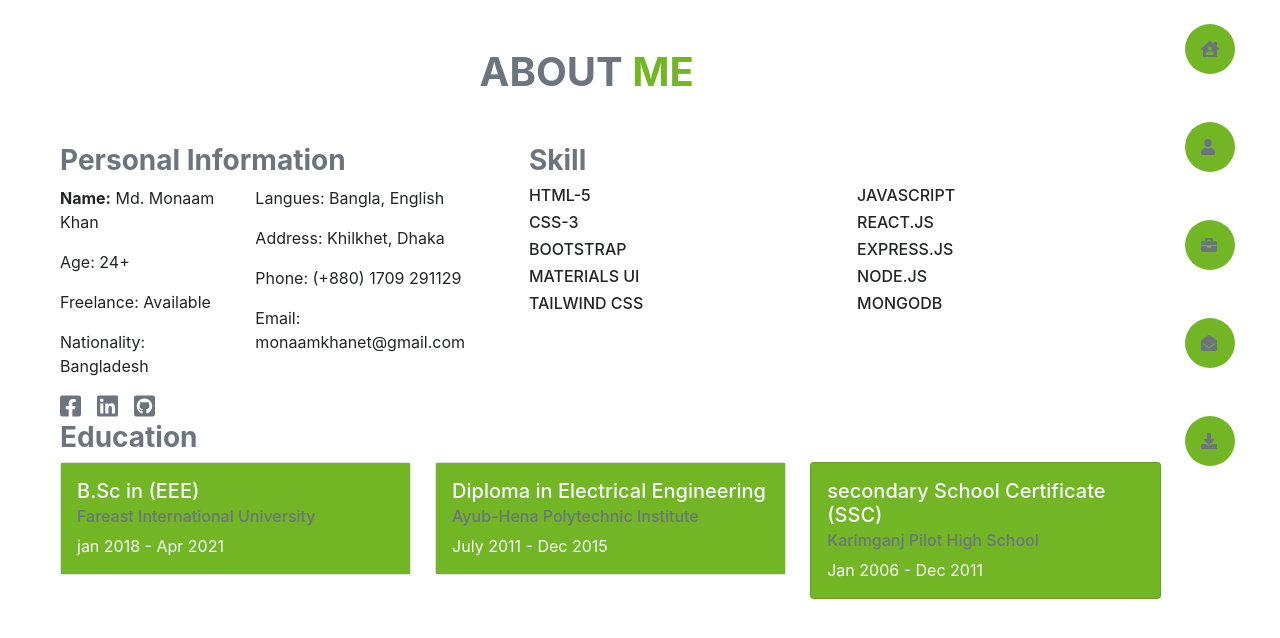
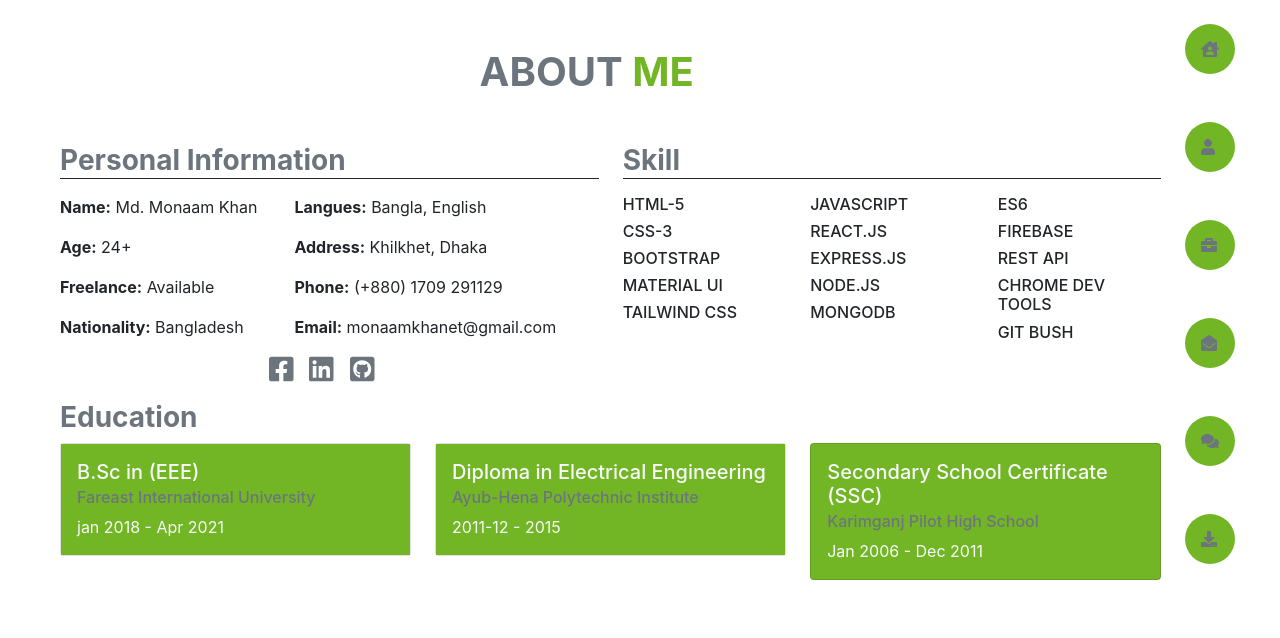
Before and after one commit to monayemkhan/my-portfolio, a React (Create React App) app: page /about in a window 1280 px wide. Shown: the top 638 px of the page. Built offline with nearby package versions, Linux system fonts and the light colour scheme.

Commit message:
third commit

```diff
--- a/src/App.css
+++ b/src/App.css
@@ -1,12 +1,13 @@
 .App {
   /* text-align: center; */
 }
-
 .App-logo {
   height: 40vmin;
   pointer-events: none;
 }
+
 /* home page sytles */
+
 /* home page name styles */
 .name-color {
   color: #72b626;
@@ -49,8 +50,23 @@ img {
     border-color: #72b626;
     color: white;
 }
+.btn-text {
+  color: #72b626;
+}
+.btn-text:hover {
+  color: white;
+}
 
-
+/* contact form button styles*/
+.contact-btn-color {
+  background-color: #72b626;
+    color: black;
+}
+.contact-btn-color:hover {
+  background-color: white;
+  border-color: #72b626;
+  color: #72b626;
+}
 
 /* sidebar menu styles */
 .side{
@@ -66,7 +82,6 @@ width: 50px;
     background: #72b626;
     cursor: pointer;
 }
-
 /* sidebar menu name styles */
 .dis {
     z-index: -1;
@@ -85,7 +100,6 @@ width: 50px;
     margin: 0;
     background: #72b626;
 }
-
 /* sidebar menu hover styles */
 .side:hover .dis {
   opacity: 1;
--- a/src/App.js
+++ b/src/App.js
@@ -2,9 +2,11 @@ import { BrowserRouter as Router, Switch, Route } from 'react-router-dom';
 import './App.css';
 import Home from './Component/Home/Home/Home';
 import About from './Component/Pages/About/About';
+import Blogs from './Component/Pages/Blogs/Blogs';
 import Contact from './Component/Pages/Contact/Contact';
 import Project from './Component/Pages/Project/Project';
 import Projects from './Component/Pages/Projects/Projects';
+import Resume from './Component/Pages/Resume/Resume';
 
 function App() {
   return (
@@ -29,6 +31,12 @@ function App() {
           <Route path="/contact">
             <Contact></Contact>
           </Route>
+          <Route path="/blogs">
+            <Blogs></Blogs>
+          </Route>
+          <Route path="/resume">
+            <Resume></Resume>
+          </Route>
         </Switch>
       </Router>
     </div>
--- a/src/Component/Pages/About/About.js
+++ b/src/Component/Pages/About/About.js
@@ -17,43 +17,44 @@ const About = () => {
                     </Row>
                     {/* personal info */}
                     <Row className="personal-info ps-5">
-                        <Col md={5} className="">
+                        <Col md={6} className="">
                             <Row>
                                 <Col>
-                                    <h3 className="fw-bold text-secondary">Personal Information</h3>
+                                    <h3 className="fw-bold text-secondary border-bottom border-dark">Personal Information</h3>
                                 </Col>
                             </Row>
-                            <Row>
+                            <Row className="mt-2">
                                 <Col md="5">
                                     <p> <strong>Name:</strong>  Md. Monaam Khan</p>
-                                    <p>Age: 24+</p>
-                                    <p>Freelance: Available</p>
-                                    <p>Nationality: Bangladesh</p>
-
+                                    <p> <strong>Age:</strong> 24+</p>
+                                    <p> <strong>Freelance:</strong> Available</p>
+                                    <p> <strong>Nationality:</strong> Bangladesh</p>
                                 </Col>
                                 <Col md={7}>
-                                    <p>Langues: Bangla, English</p>
-                                    <p>Address: Khilkhet, Dhaka</p>
-                                    <p>Phone: (+880) 1709 291129</p>
-                                    <p>Email: monaamkhanet@gmail.com</p>
+                                    <p> <strong>Langues:</strong> Bangla, English</p>
+                                    <p> <strong>Address:</strong> Khilkhet, Dhaka</p>
+                                    <p> <strong>Phone:</strong> (+880) 1709 291129</p>
+                                    <p> <strong>Email:</strong> monaamkhanet@gmail.com</p>
                                 </Col>
                             </Row>
                             <Row>
                                 <Col>
-                                    <FontAwesomeIcon className="text-secondary fs-4 me-3" icon={faFacebookSquare} />
-                                    <FontAwesomeIcon className="text-secondary fs-4 me-3" icon={faLinkedin} />
-                                    <FontAwesomeIcon className="text-secondary fs-4 me-3" icon={faGithubSquare} />
+                                    <div className="text-center">
+                                        <FontAwesomeIcon className="text-secondary fs-3 me-3" icon={faFacebookSquare} />
+                                        <FontAwesomeIcon className="text-secondary fs-3 me-3" icon={faLinkedin} />
+                                        <FontAwesomeIcon className="text-secondary fs-3 me-3" icon={faGithubSquare} />
+                                    </div>
                                 </Col>
                             </Row>
                         </Col>
-                        <Col md={7}>
-                            <h3 className="fw-bold text-secondary">Skill</h3>
-                            <Row>
+                        <Col md={6}>
+                            <h3 className="fw-bold text-secondary border-bottom border-dark">Skill</h3>
+                            <Row className="mt-3">
                                 <Col>
                                     <h6>HTML-5</h6>
                                     <h6>CSS-3</h6>
                                     <h6>BOOTSTRAP</h6>
-                                    <h6>MATERIALS UI</h6>
+                                    <h6>MATERIAL UI</h6>
                                     <h6>TAILWIND CSS</h6>
                                 </Col>
                                 <Col>
@@ -63,12 +64,19 @@ const About = () => {
                                     <h6>NODE.JS</h6>
                                     <h6>MONGODB</h6>
                                 </Col>
+                                <Col>
+                                    <h6>ES6</h6>
+                                    <h6>FIREBASE</h6>
+                                    <h6>REST API</h6>
+                                    <h6>CHROME DEV TOOLS</h6>
+                                    <h6>GIT BUSH</h6>
+                                </Col>
                             </Row>
                         </Col>
                     </Row>
                     {/* my skill  */}
                     <Row className="ps-5">
-                        <h3 className="fw-bold text-secondary">Education</h3>
+                        <h3 className="fw-bold text-secondary mt-3">Education</h3>
                         <Col className="">
                             <div className="card">
                                 <div class="card-body edu-bg-color">
@@ -83,14 +91,14 @@ const About = () => {
                                 <div className="card-body edu-bg-color">
                                     <h5 className="card-title text-light">Diploma in Electrical Engineering</h5>
                                     <h6 className="card-subtitle mb-2 text-muted">Ayub-Hena Polytechnic Institute</h6>
-                                    <p className="card-text text-light">July 2011 - Dec 2015</p>
+                                    <p className="card-text text-light">2011-12 - 2015</p>
                                 </div>
                             </div>
                         </Col>
                         <Col>
                             <div className="card edu-bg-color">
                                 <div className="card-body">
-                                    <h5 className="card-title text-light">secondary School Certificate (SSC) </h5>
+                                    <h5 className="card-title text-light">Secondary School Certificate (SSC) </h5>
                                     <h6 className="card-subtitle mb-2 text-muted">Karimganj Pilot High School</h6>
                                     <p className="card-text text-light">Jan 2006 - Dec 2011</p>
                                 </div>
--- /dev/null
+++ b/src/Component/Pages/Blogs/Blogs.js
@@ -0,0 +1,29 @@
+import React from 'react';
+import { Col, Container, Row } from 'react-bootstrap';
+import Sidebar from '../../Shared/Sidebar/Sidebar';
+
+const Blogs = () => {
+    return (
+        <Container fluid>
+            <Row>
+                <Col md={11}>
+                    <Row>
+                        <Col>
+                            <h1 className="text-uppercase fw-bold text-secondary text-center my-5">My <span className="text-color">Blogs</span></h1>
+                        </Col>
+                    </Row>
+                    <Row>
+                        <Col>
+                            <h2 className="text-center fw-bold">Blogs Coming Soon ...</h2>
+                        </Col>
+                    </Row>
+                </Col>
+                <Col md={1}>
+                    <Sidebar></Sidebar>
+                </Col>
+            </Row>
+        </Container>
+    );
+};
+
+export default Blogs;
--- a/src/Component/Pages/Contact/Contact.js
+++ b/src/Component/Pages/Contact/Contact.js
@@ -64,7 +64,7 @@ const Contact = () => {
                                             <textarea className="form-control" placeholder="Massage *" name="" id="" style={{ height: '150px' }}></textarea>
                                         </div>
                                         <div className="input-group mt-4">
-                                            <input className="btn btn-danger fw-bold" type="submit" value="Send Me" />
+                                            <input className="btn contact-btn-color fw-bold" type="submit" value="Send Me" />
                                         </div>
                                     </form>
                                 </div>
@@ -76,7 +76,6 @@ const Contact = () => {
                     <Sidebar></Sidebar>
                 </Col>
             </Row>
-
         </Container>
     );
 };
--- /dev/null
+++ b/src/Component/Pages/Resume/Resume.js
@@ -0,0 +1,11 @@
+import React from 'react';
+
+const Resume = () => {
+    return (
+        <div>
+            <h5>Please go back and go to Home, click the Download Resume button.</h5>
+        </div>
+    );
+};
+
+export default Resume;
--- a/src/Component/Shared/Sidebar/Sidebar.js
+++ b/src/Component/Shared/Sidebar/Sidebar.js
@@ -1,6 +1,6 @@
 import React from 'react';
 import { FontAwesomeIcon } from '@fortawesome/react-fontawesome';
-import { faBriefcase, faDownload, faEnvelopeOpen, faHouseUser, faUser } from '@fortawesome/free-solid-svg-icons';
+import { faBriefcase, faComments, faDownload, faEnvelopeOpen, faHouseUser, faUser } from '@fortawesome/free-solid-svg-icons';
 import { NavLink } from 'react-router-dom';
 
 const Sidebar = () => {
@@ -32,6 +32,12 @@ const Sidebar = () => {
                             <div className="dis">Contact</div>
                         </li>
                     </NavLink>
+                    <NavLink to="/blogs" className="text-decoration-none">
+                        <li className="icon-box my-4 text-center side text-decoration-none">
+                            <FontAwesomeIcon className="text-secondary fs-6 ms-3" icon={faComments} />
+                            <div className="dis">Blogs</div>
+                        </li>
+                    </NavLink>
                     <NavLink to="/resume" className="text-decoration-none">
                         <li className="icon-box my-4 text-center side text-decoration-none">
                             <FontAwesomeIcon className="text-secondary fs-6 ms-3" icon={faDownload} />
```
Also changed, not shown: src/Component/Home/Home/Home.js (+13 -12 lines), src/Component/Shared/Navbar/Navbar.js (deleted, +0 -11 lines).
